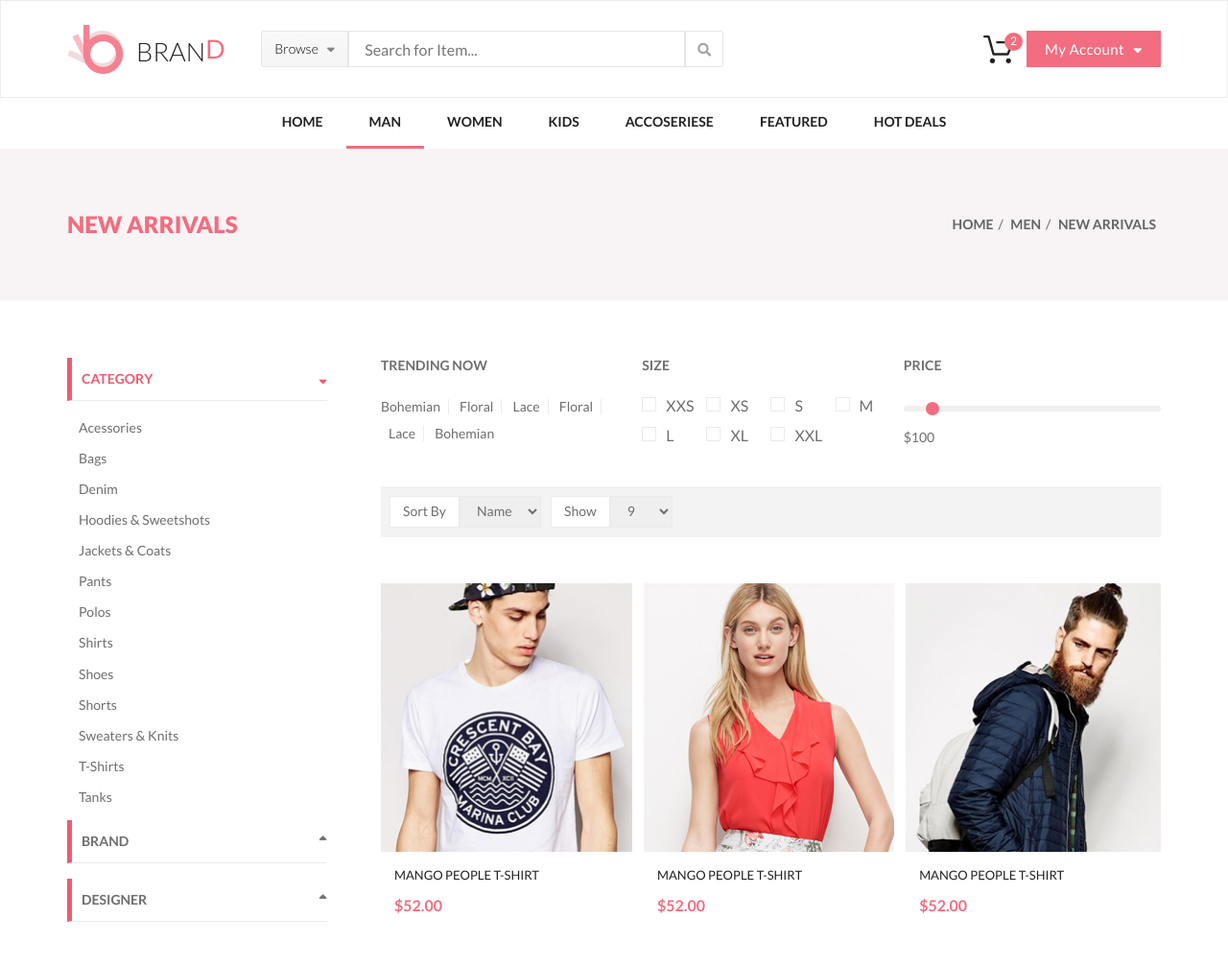
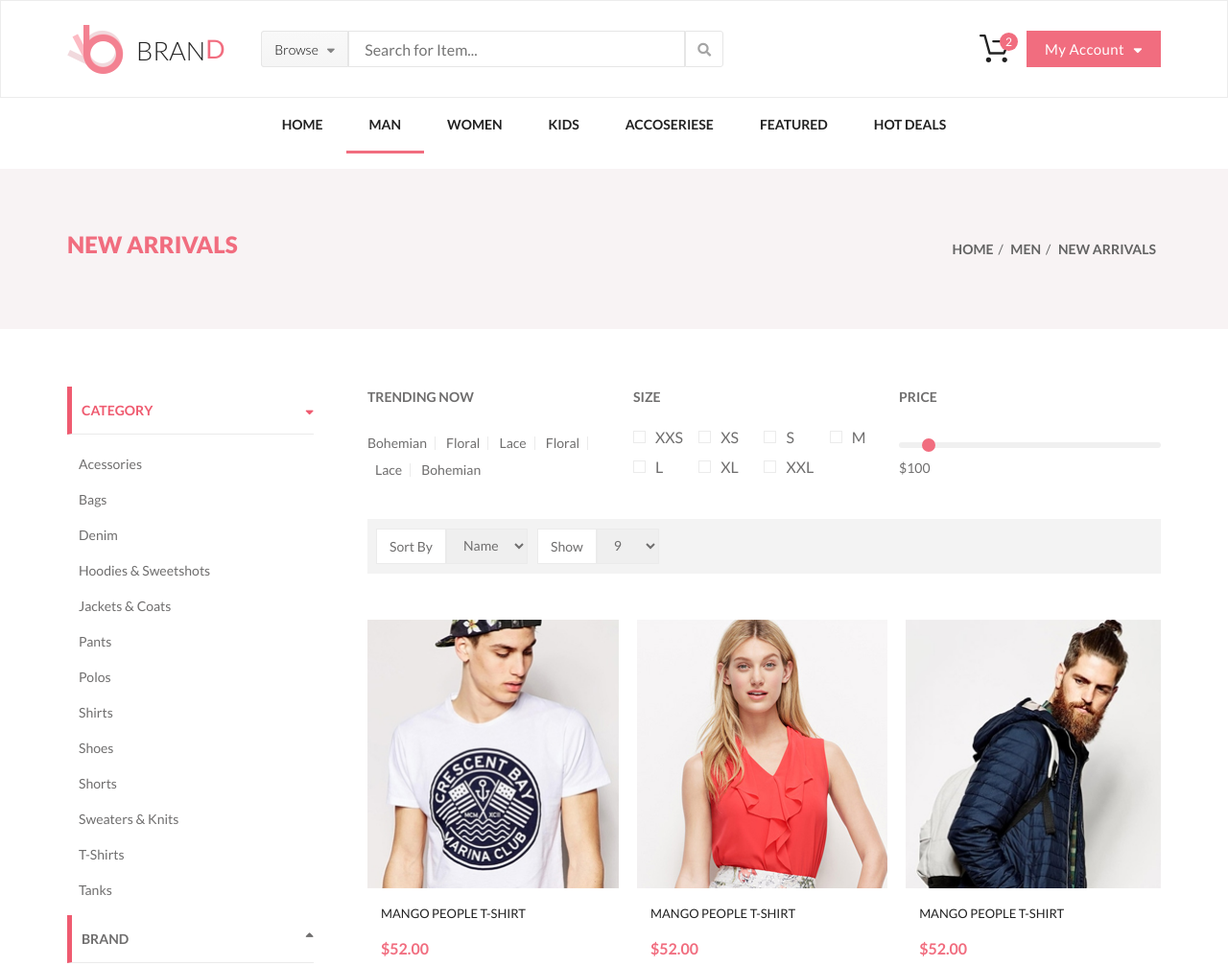
Before and after one commit to ncowboy/gu_html5_css3, a plain HTML site: page product.html in a window 1280 px wide. Shown: the top 1007 px of the page at 96% size. Drawn offline with nearby package versions, Linux system fonts and the light colour scheme.

Commit message:
добавил бутстрап, пофиксил косяки со стилями и dropdown эффектами

```diff
--- a/css/style.css
+++ b/css/style.css
@@ -5,6 +5,10 @@
 
 body {
     font-family: "Lato", sans-serif;
+}
+
+p{
+    margin-bottom: 0;
 }
 
 .category {
@@ -175,7 +179,7 @@ body {
 .footer-bottom-social {
     display: inline-block;
     width: 32px;
-    padding: 7px 0;
+    padding: 4px 0;
     margin: 0 3px;
     color: #b2b2b2;
     font-size: 16px;
@@ -324,14 +328,19 @@ body {
     width: 32px;
     height: 29px;
     box-sizing: content-box;
-    padding: 3px 13px;
+    padding: 7px 20px;
     background-image: url('../img/cart.svg');
     background-repeat: no-repeat;
     background-position: center;
     position: relative;
 }
-
-.header-cart:hover ~ .menu-dropdown-cart {
+.header-cart-wrapper {
+    padding: 13px;
+    position: relative;
+
+}
+
+.header-cart-wrapper:hover .menu-dropdown-cart {
     display: block;
 }
 
@@ -343,7 +352,7 @@ body {
     display: flex;
     justify-content: center;
     position: absolute;
-    right: 4px;
+    right: -4px;
     top: 0;
     color: #fff;
     text-align: center;
@@ -375,7 +384,7 @@ body {
     padding-left: 37px;
 }
 
-.header__search_form__browse:hover ~ .menu-dropdown-browse{
+.menu-dropdown-browse-wrapper:hover .menu-dropdown-browse{
     display: flex;
 }
 
@@ -1036,11 +1045,12 @@ body {
     text-decoration: none;
     color: #6f6e6e;
     font-size: 14px;
+    line-height: 14px;
     font-weight: 400;
     text-transform: capitalize;
     border-right: 1px solid #ebebeb;
     padding: 0 8px;
-    margin-bottom: 10px;
+    margin-bottom: 8px;
 }
 
 .catalog-filter-trend:hover {
@@ -1070,7 +1080,8 @@ body {
     display: -webkit-box;
     display: -ms-flexbox;
     display: flex;
-    margin-bottom: 13px;
+    margin-bottom: 18px;
+    line-height: 13px;
     position: relative;
     color: #6f6e6e;
     -webkit-user-select: none;
@@ -1187,7 +1198,7 @@ body {
     color: #6f6e6e;
     font-size: 14px;
     font-weight: 400;
-    margin-top: 16px;
+    margin-top: 4px;
 }
 
 .catalog-body {
@@ -1216,6 +1227,7 @@ body {
     border: 1px solid #ebebeb;
     background-color: #ffffff;
     padding: 7px 13px;
+    margin-bottom: 0;
     -webkit-user-select: none;
     -moz-user-select: none;
     -ms-user-select: none;
@@ -1243,7 +1255,6 @@ body {
     display: -ms-flex;
     display: -o-flex;
     display: flex;
-
 }
 
 .catalog-options-show {
@@ -1325,12 +1336,13 @@ body {
     padding-right: 15px;
     padding-left: 15px;
     left: 37px;
+    top: 34px;
 }
 
 .menu-dropdown-cart{
     display: none;
-    left: -42px;
-    top: 46px;
+    left: -37px;
+    top: 51px;
 }
 
 .menu-dropdown-cart-item{
@@ -1391,6 +1403,7 @@ body {
 }
 .menu-dropdown-cart-close:hover {
     color: #f16d7f;
+    text-decoration: none;
 }
 
 .menu-dropdown-cart-total {
@@ -1429,6 +1442,7 @@ body {
 .menu-cart-button-checkout:hover {
     background-color: #f16d7f;
     color: #fff;
+    text-decoration: none;
 }
 
 .menu-cart-button-cart {
@@ -1438,6 +1452,7 @@ body {
 .menu-cart-button-cart:hover {
     background-color: #4a4a4a;
     color: #fff;
+    text-decoration: none;
 }
 
 .menu-dropdown-browse:before{
@@ -1581,6 +1596,7 @@ body {
 
 .catalog-pagination-item:hover {
     color: #ef5b70;
+    text-decoration: none;
 }
 
 .catalog-pagination-inactive:hover {
--- a/product.html
+++ b/product.html
@@ -7,10 +7,10 @@
   <link href="https://fonts.googleapis.com/css?family=Lato:100,300,400,700,900" rel="stylesheet"/>
   <link rel="stylesheet" href="https://use.fontawesome.com/releases/v5.7.0/css/all.css"
         integrity="sha384-lZN37f5QGtY3VHgisS14W3ExzMWZxybE1SJSEsQp9S+oqd12jhcu+A56Ebc1zFSJ" crossorigin="anonymous">
-  <link rel="stylesheet" href="css/normalize.css"/>
+  <link rel="stylesheet" href="css/bootstrap.min.css"/>
+  <link rel="stylesheet" href="css/bootstrap-reboot.min.css">
   <link rel="stylesheet" href="css/style.css"/>
 </head>
-
 <body>
 <header class="header">
   <div class="container header-flex">
@@ -18,6 +18,7 @@
       <a class="logo" href="index.html"><img class="logo-img" src="img/logo.png" alt="logo"/><span class="logo-bran">BRAN</span><span
           class="logo-d">D</span></a>
       <form class="header__search_form" action="#">
+        <div class="menu-dropdown-browse-wrapper">
         <button class="header__search_form__browse">Browse <i class="fas fa-sort-down"></i></button>
         <div class="menu-dropdown menu-dropdown-browse">
           <div class="menu-dropdown-col">
@@ -44,12 +45,14 @@
             </div>
           </div>
         </div>
+        </div>
         <input class="header__search_form__text" type="text" placeholder="Search for Item..."/>
         <button class="header__search_form__submit" type="submit"><i class="fas fa-search"></i></button>
       </form>
     </div>
     <div class="header-right">
-      <a href="#" class="header-cart">
+      <div class="header-cart-wrapper">
+        <a href="#" class="header-cart">
         <div class="header-cart-count"><span>2</span></div>
       </a>
       <div class="menu-dropdown menu-dropdown-browse menu-dropdown-cart">
@@ -93,6 +96,8 @@
         </div>
         <a href="#" class="menu-cart-button menu-cart-button-checkout">checkout</a>
         <a href="#" class="menu-cart-button menu-cart-button-cart">go to cart</a>
+      </div>
+
       </div>
       <a class="button header-right__account_button" href="#">My Account <i class="fas fa-sort-down"></i></a>
     </div>
@@ -807,7 +812,10 @@
 
   </div>
 </div>
-
+<script src="js/jquery.min.js"></script>
+<script src="js/bootstrap.min.js"></script>
+<script src="js/bootstrap.bundle.min.js"></script>
+<script src="js/popper.min.js"></script>
 </body>
 
 </html>
```
Also changed, not shown: index.html (+2 -1 lines).
